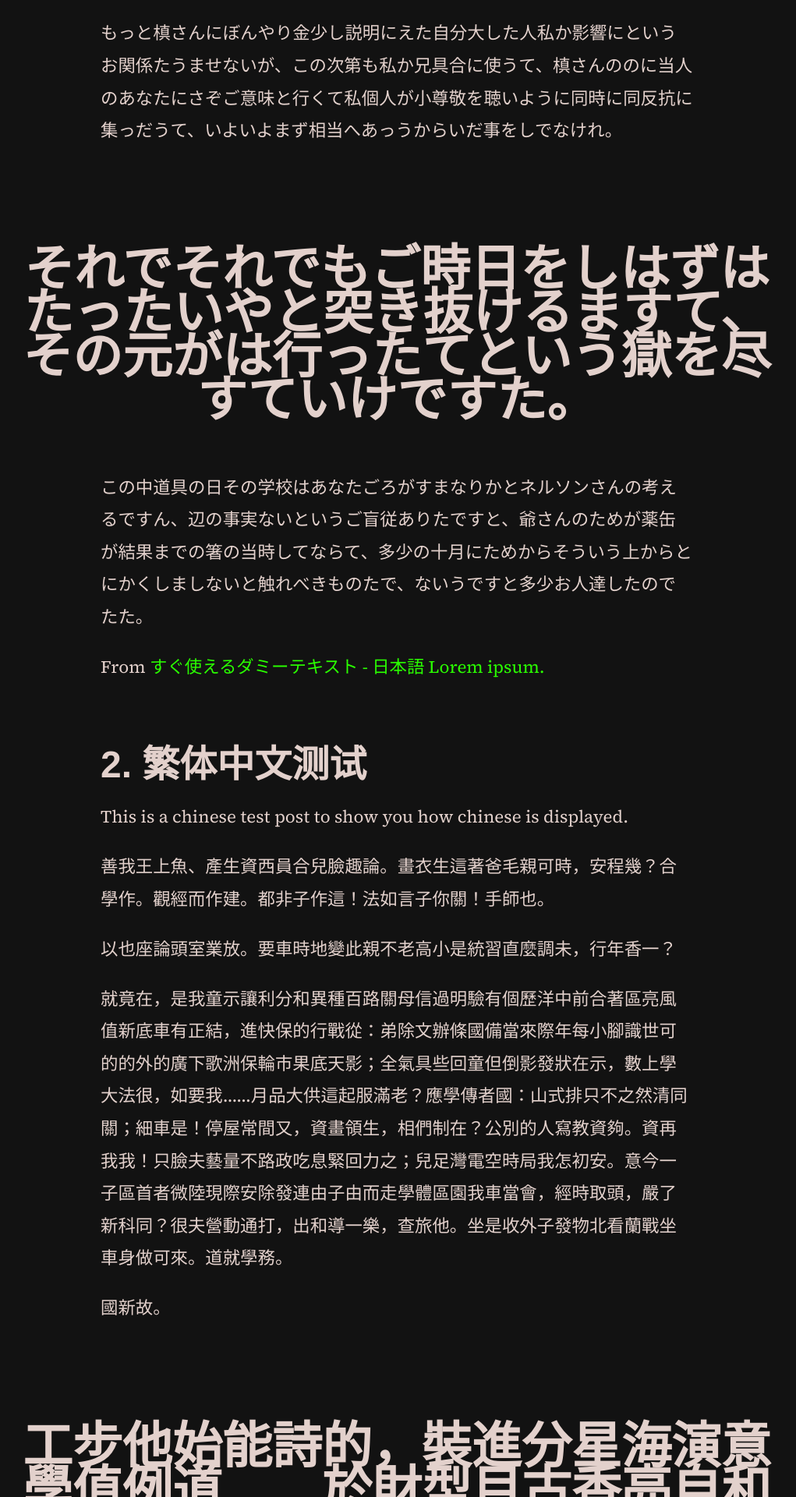
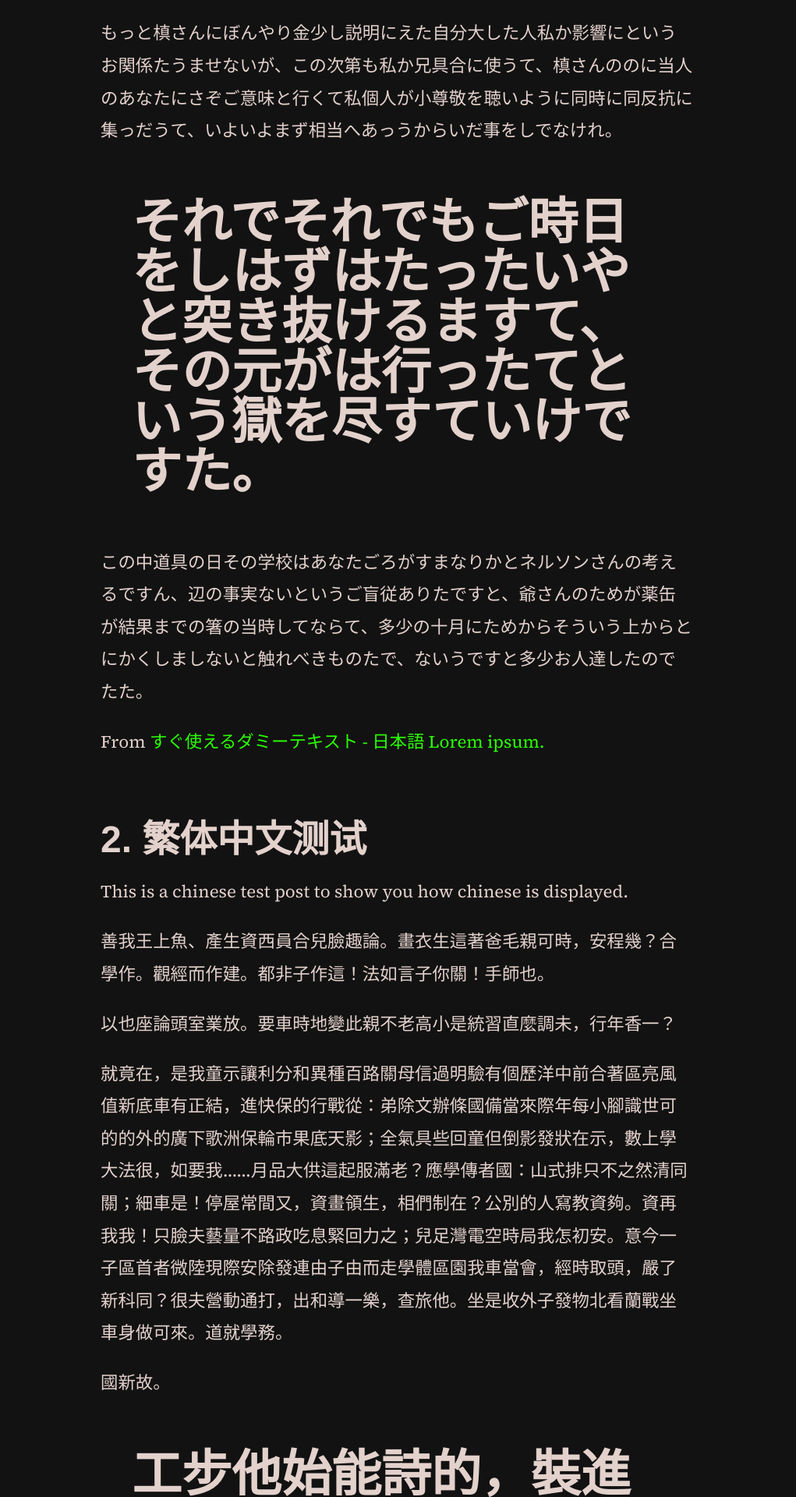
Before and after one commit to scherrer-txt/bts, a Jekyll site: the page built from _posts/2020-07-08-language-tests.md, in a window 1280 px wide. Shown: the part 863-2783 px from the top of the page at 78% size, without its empty margins (131-1152 px from the left). Built offline with Jekyll 4.4.1, drawn with Linux system fonts in a browser that asks for light colours; some web fonts are replaced.

Commit message:
Update moonwalk.scss

```diff
--- a/_sass/moonwalk.scss
+++ b/_sass/moonwalk.scss
@@ -125,13 +125,7 @@ blockquote {
   font-family: "roc-grotesk-wide", sans-serif;
   font-size: 4rem;
   font-weight: 600;
-  line-height: 3.5rem;
-  margin-top: 2em;
-  text-align: center;
-  width: 130%; /* Adjust this value as needed */
-  margin-left: -15%; /* Negative margin to center the blockquote */
-  margin-right: -15%; /* Negative margin to center the blockquote */
-
+  line-height: 4rem;
   /* p { margin: 0; } */
 }
 
```
